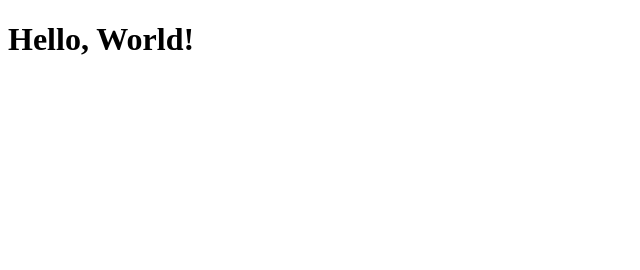
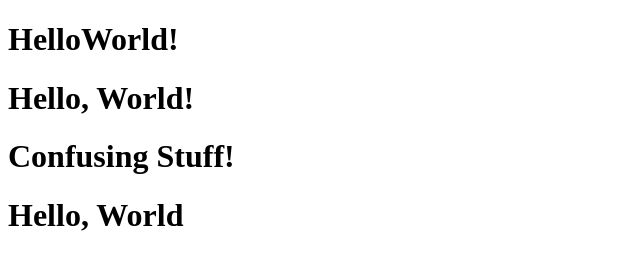
Before and after one commit to kaizen-soze/html5-template, a plain HTML site: page index.html in a window 1280 px wide. Shown: the whole page, without its empty margins (0-640 px from the left). Drawn offline with Linux system fonts and the light colour scheme.

Commit message:
Try to trigger a conflict

```diff
--- a/index.html
+++ b/index.html
@@ -17,9 +17,12 @@
 </head>
 
 <body>
+  <h1>HelloWorld!</h1>
   <h1>Hello, World!</h1>
+  <h1>Confusing Stuff!</h1>
+  <h1>Hello, World</h1>
   <script>
-  	console.log('Javascript is working!')
+  	console.log("When git isn't sure about how to handle a commit, it can cause conflicts that must be resolved. ")
   </script>
 </body>
 </html>
```
